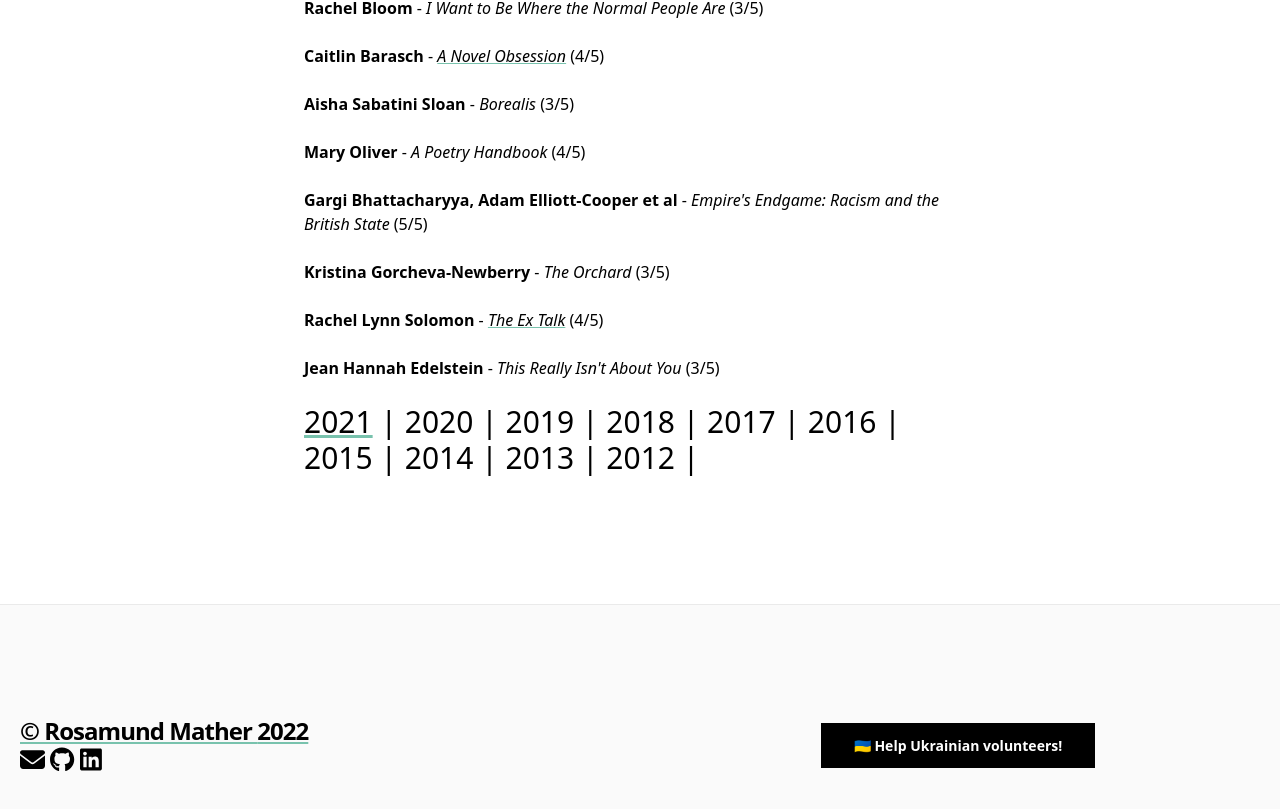
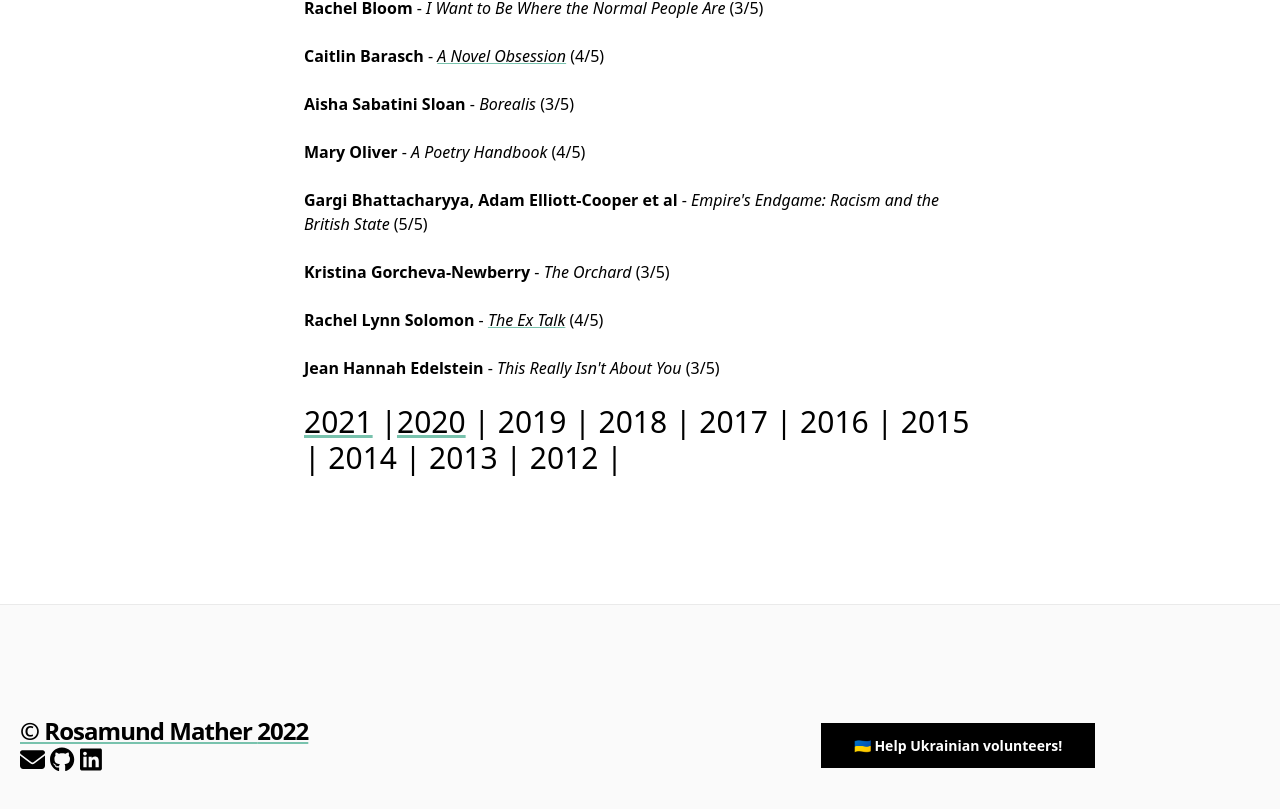
Before and after one commit to rosamundm/devblog, a Next.js app: page /reading-2022 in a window 1280 px wide. Shown: the part 1153-1962 px from the top of the page. Built offline with nearby package versions, Linux system fonts and the light colour scheme.

Commit message:
Link reading 2020

```diff
--- a/pages/reading-2022.js
+++ b/pages/reading-2022.js
@@ -133,7 +133,7 @@ export default function Reading2022() {
 
               <h2 className="text-3xl">
                 <a href="/reading-2021">2021</a> |
-                2020 |
+                <a href="/reading-2020">2020</a> |
                 2019 |
                 2018 |
                 2017 |
```
